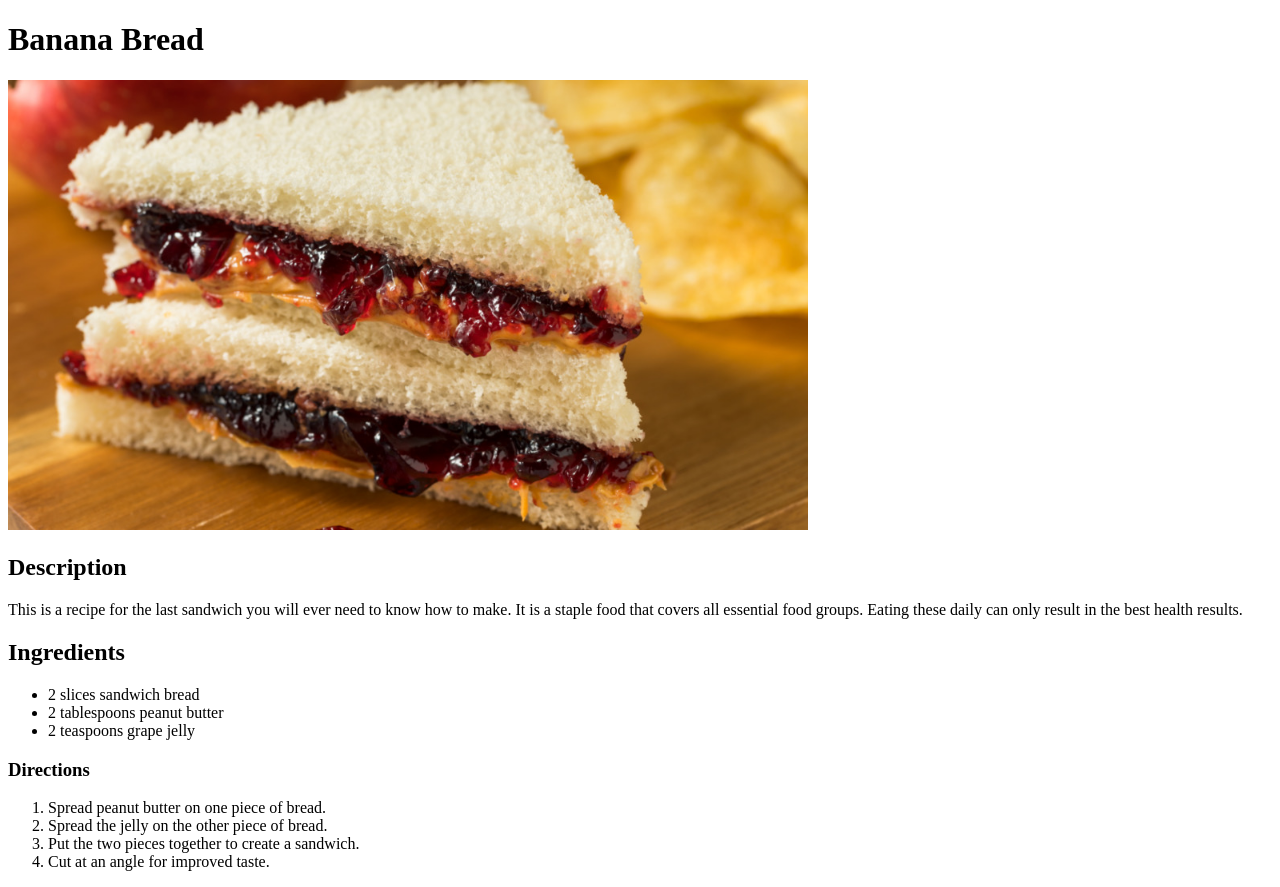
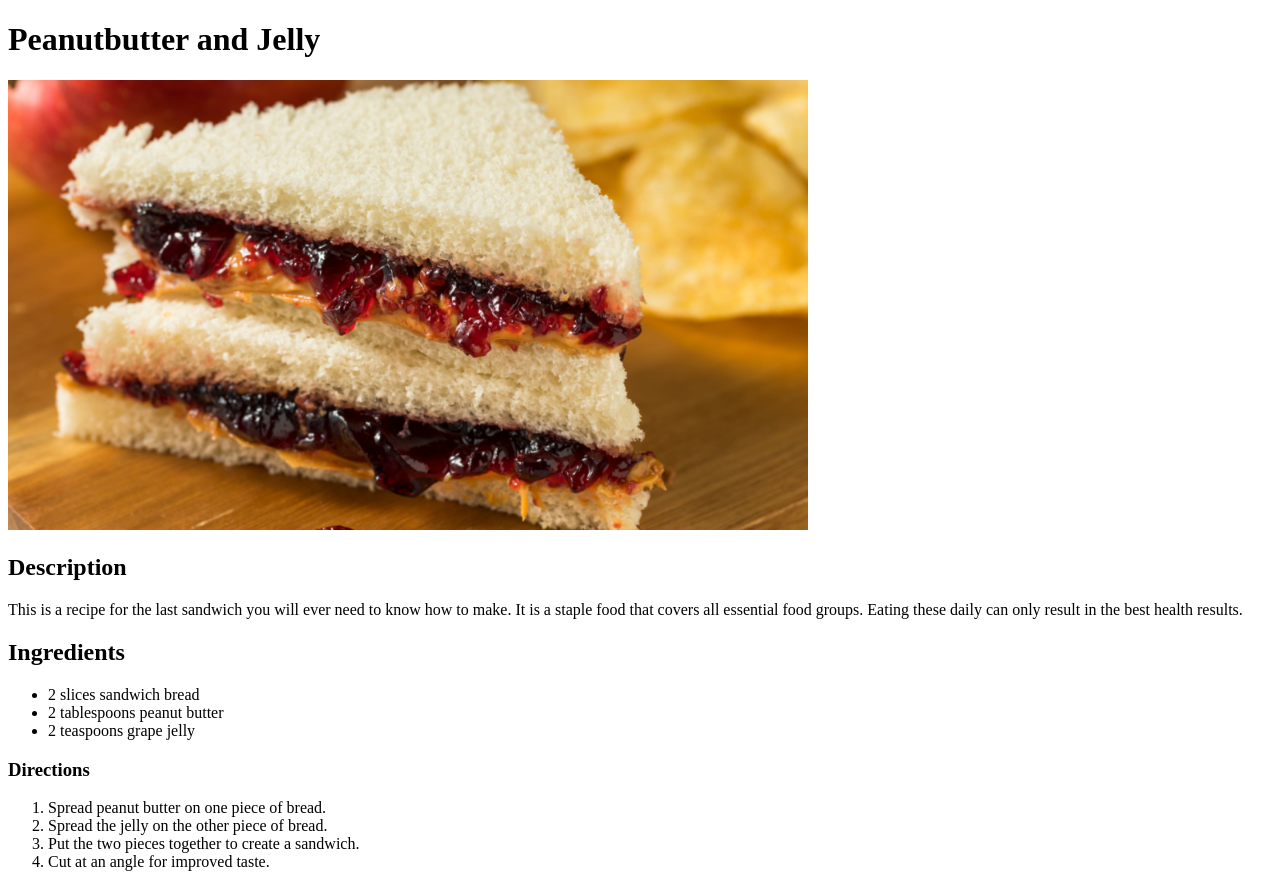
Before and after one commit to xincryptedx/odin-recipes, a plain HTML site: page recipes/pbj.html in a window 1280 px wide. Drawn offline with Linux system fonts and the light colour scheme.

Commit message:
Fix text in pbj title and h1

```diff
--- a/recipes/pbj.html
+++ b/recipes/pbj.html
@@ -2,10 +2,10 @@
 <html lang="en">
 <head>
     <meta charset="UTF-8">
-    <title>Peanut Butter and Jelly</title>
+    <title>Peanutbutter and Jelly</title>
 </head>
 <body>
-    <h1>Banana Bread</h1>
+    <h1>Peanutbutter and Jelly</h1>
 
     <img src="./images/pbj.jpg" alt="Peanut butter and jelly sandwich" width="800">
 
```
